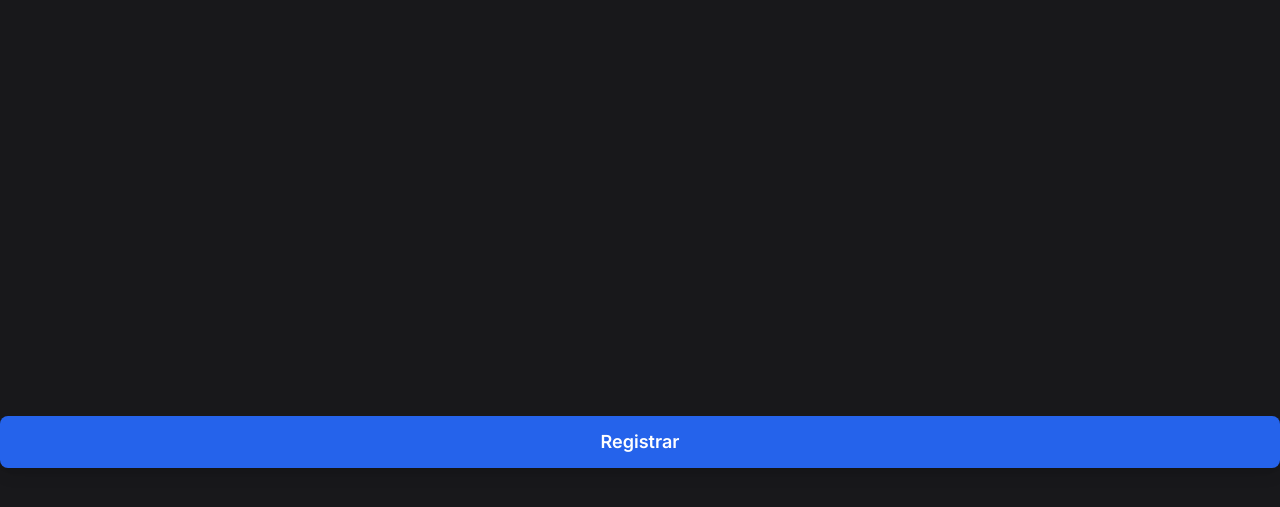
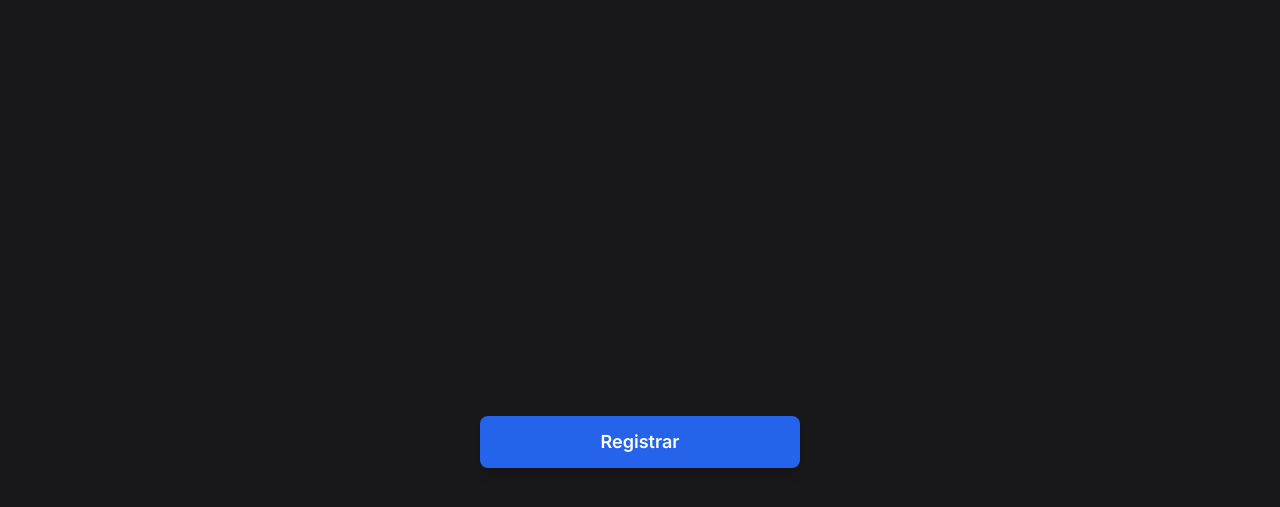
Before and after one commit to luisely/luisely.github.io, a Jekyll site: the page ponto/index.html, which Jekyll copies as it is, in a window 1280 px wide. Shown: the top 507 px of the page. Built offline with Jekyll 4.4.1, drawn with Linux system fonts in a browser that asks for light colours; nearby versions of some CDN libraries.

Commit message:
adicionar max-w-xs

```diff
--- a/ponto/index.html
+++ b/ponto/index.html
@@ -15,7 +15,7 @@
   }
 </style>
 <body class="bg-zinc-900 flex items-center justify-center min-h-screen">
-  <div class="w-full mx-auto">
+  <div class="w-full max-w-xs mx-auto">
     <button
       id="registerBtn"
       class="w-full py-3 px-4 bg-blue-600 text-white rounded-lg shadow-lg text-lg font-semibold hover:bg-blue-700 transition"
```
